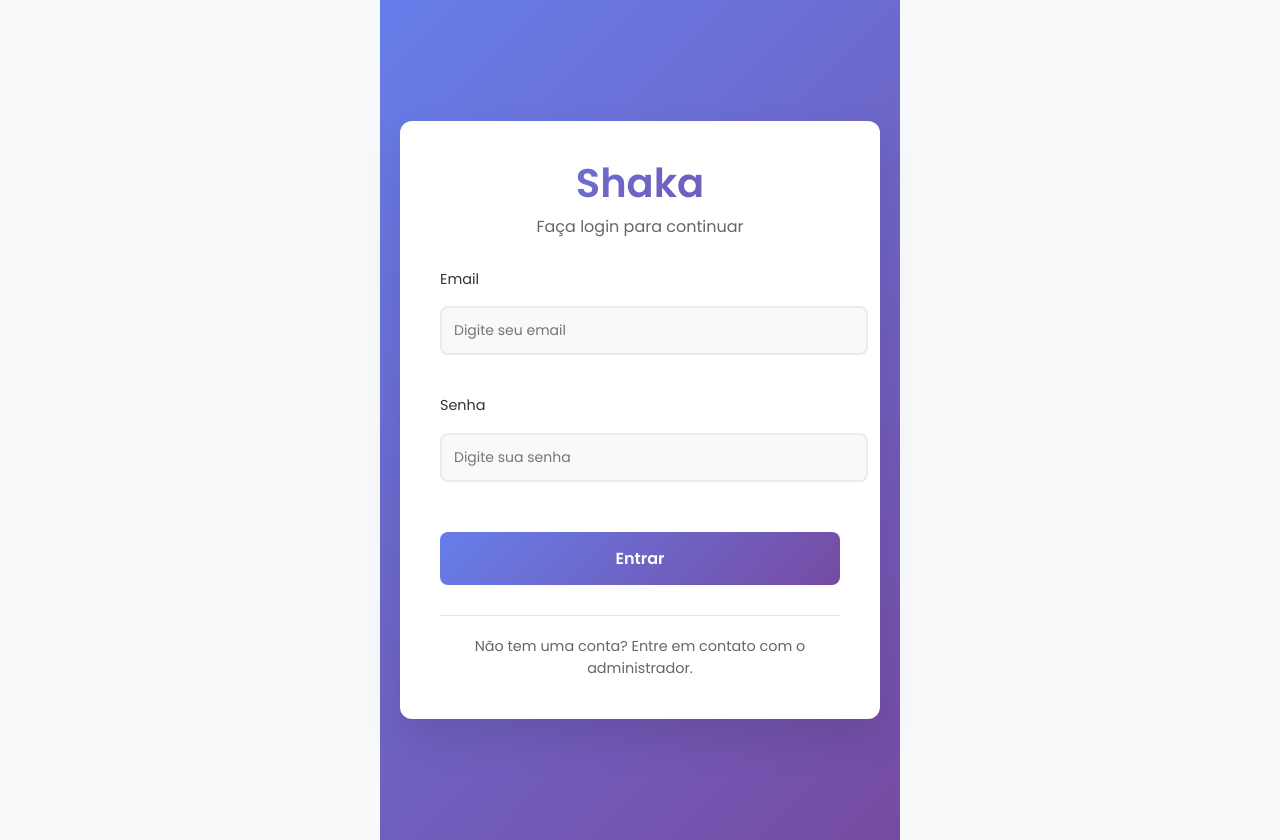
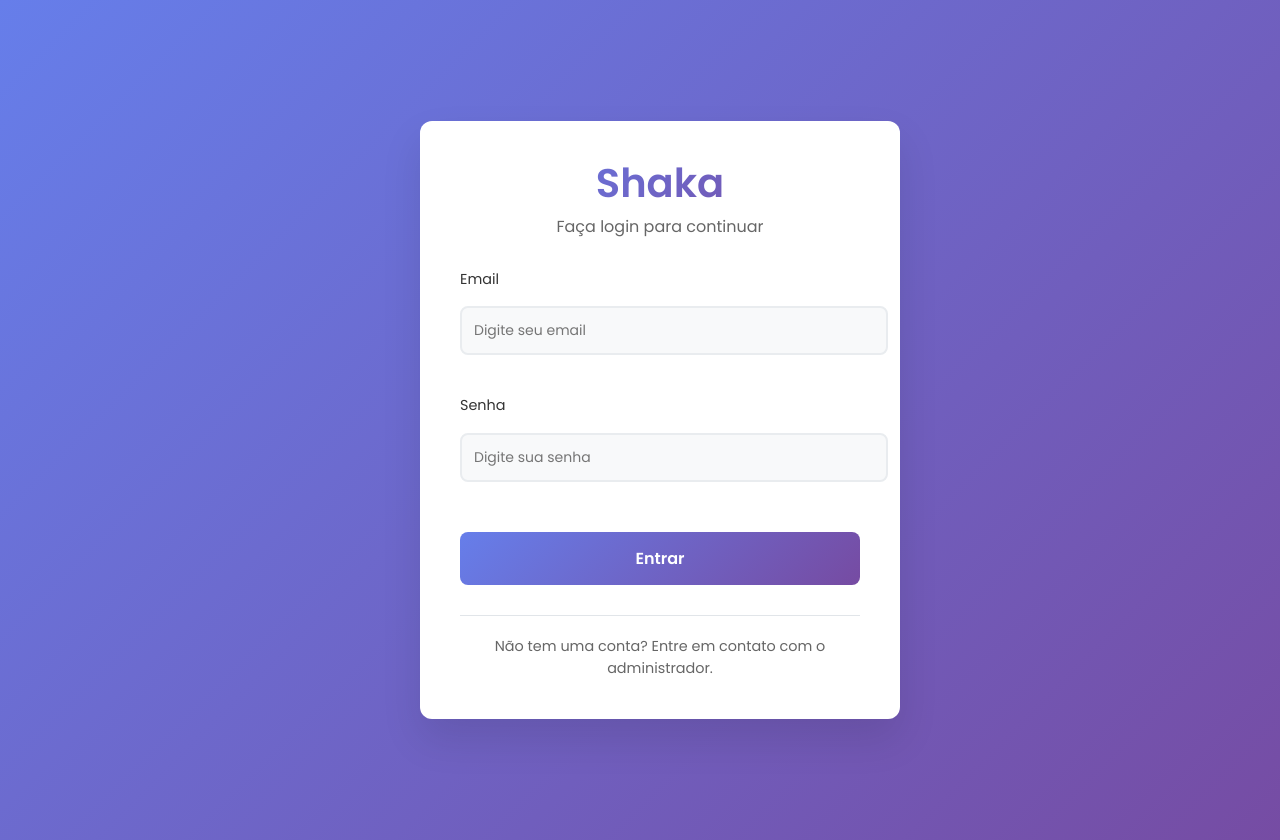
Before and after one commit to luizguandalini/GeradorDeRoteiroDeReels, a React (Vite) app in the folder frontend/: page /login in a window 1280 px wide. After the commit the page ends 800 px from the top, so only its background shows below. Built offline with nearby package versions, Linux system fonts and the light colour scheme.

Commit message:
agora a pagina toda de login tem cor de fundo e não existe mais uma pagina especifica pra aguardar login, existe um feedback via animacao que indica tentativa de realizar login

```diff
--- a/frontend/src/components/Login/Login.css
+++ b/frontend/src/components/Login/Login.css
@@ -1,5 +1,9 @@
 .login-container {
-  min-height: 100vh;
+  height: 100vh;
+  width: 100vw;
+  position: fixed;
+  top: 0;
+  left: 0;
   display: flex;
   align-items: center;
   justify-content: center;
@@ -95,11 +99,41 @@
   cursor: pointer;
   transition: all 0.3s ease;
   margin-top: 10px;
+  position: relative;
+  overflow: hidden;
+}
+
+.login-button:disabled {
+  opacity: 0.8;
+  cursor: not-allowed;
 }
 
 .login-button:hover:not(:disabled) {
   transform: translateY(-2px);
   box-shadow: 0 8px 20px rgba(102, 126, 234, 0.3);
+}
+
+@keyframes loading {
+  0% {
+    transform: translateX(-100%);
+  }
+  50% {
+    transform: translateX(100%);
+  }
+  100% {
+    transform: translateX(-100%);
+  }
+}
+
+.login-button:disabled::after {
+  content: '';
+  position: absolute;
+  top: 0;
+  left: 0;
+  width: 100%;
+  height: 3px;
+  background: rgba(255, 255, 255, 0.7);
+  animation: loading 1.5s infinite ease-in-out;
 }
 
 .login-button:disabled {
```
